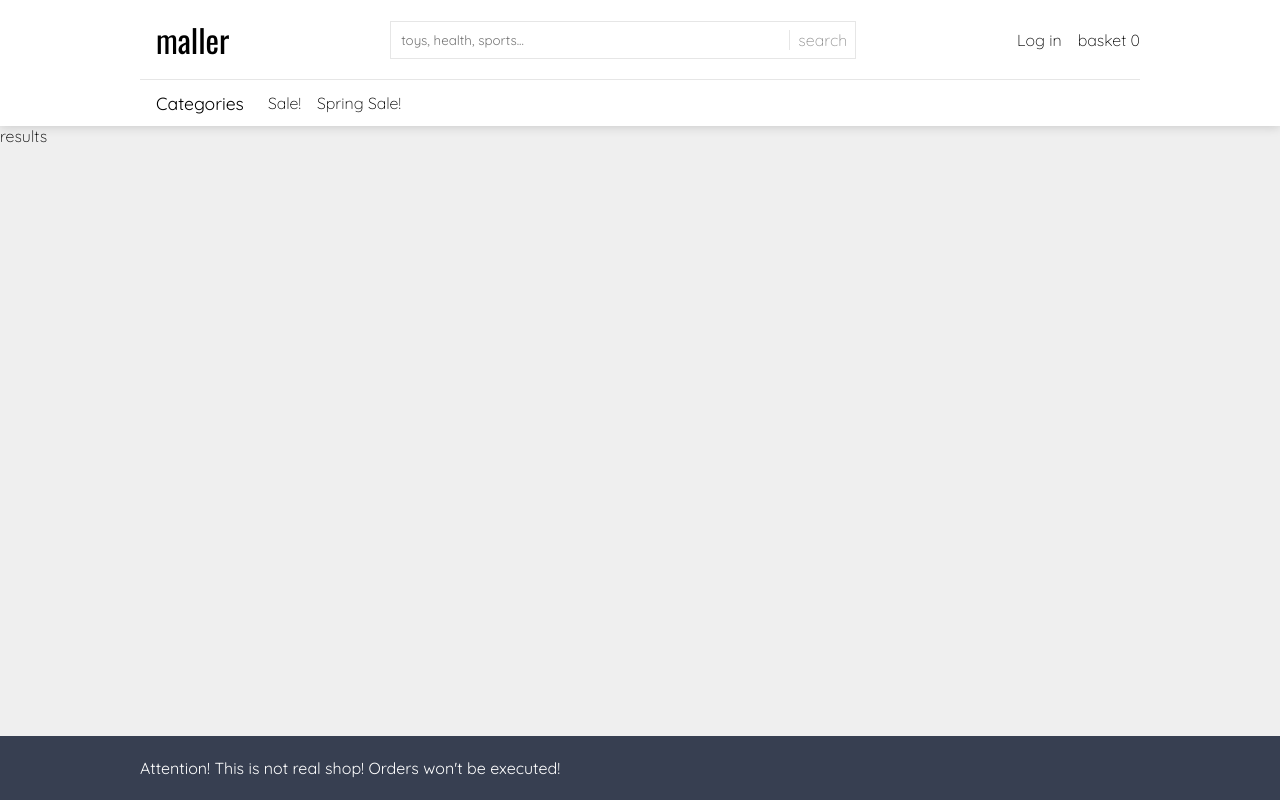
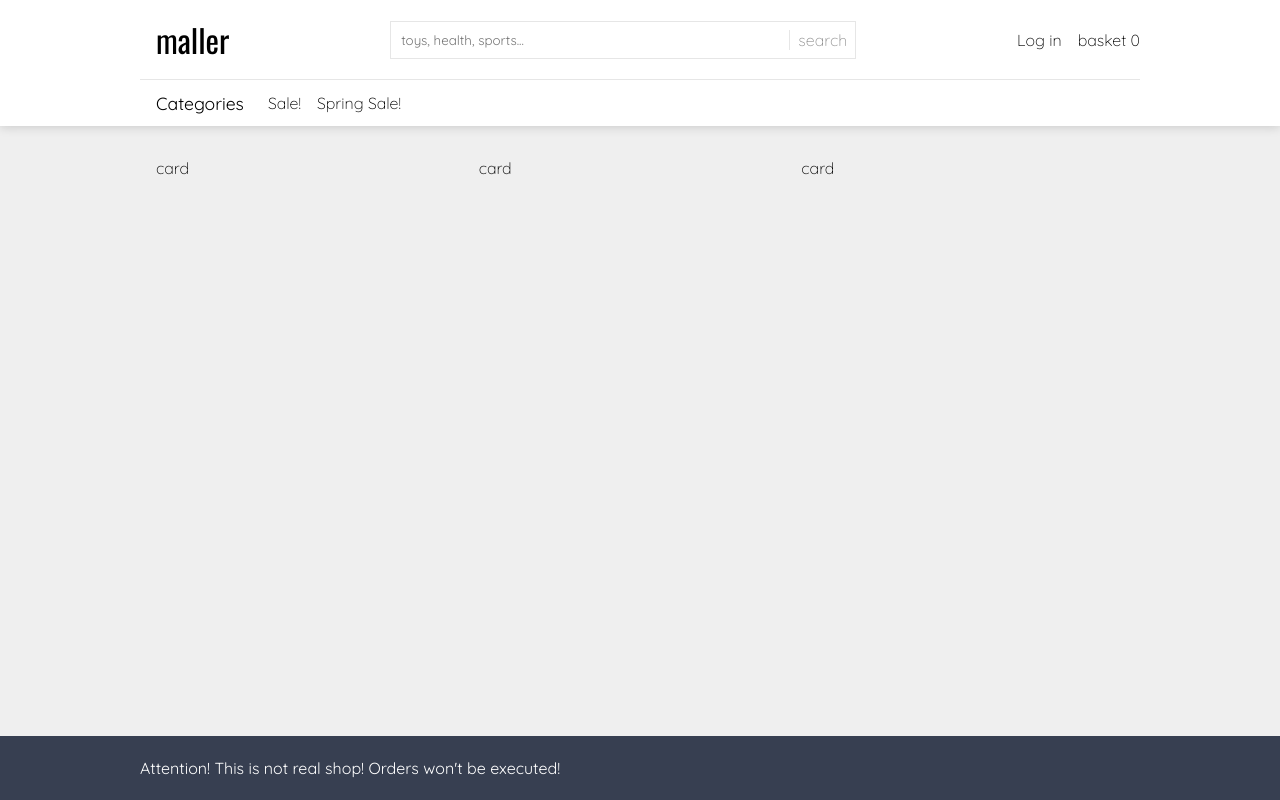
Before and after one commit to krzygrzywygrzy/maller, a React (Create React App) app: page /results in a window 1280 px wide. Built offline with nearby package versions, Linux system fonts and the light colour scheme; no server answers; the database is empty.

Commit message:
resultsReducer, results display, ProductCard

```diff
--- /dev/null
+++ b/src/core/productCard/productCard.tsx
@@ -0,0 +1,14 @@
+import React from "react";
+import Product from "../../interfaces/product";
+
+interface ProductCardProps {
+  product: Product;
+}
+
+const ProductCard: React.FC<ProductCardProps> = ({
+  product,
+}: ProductCardProps) => {
+  return <div className="product-card">card</div>;
+};
+
+export default ProductCard;
--- a/src/interfaces/results.ts
+++ b/src/interfaces/results.ts
@@ -1,4 +1,4 @@
-export default interface Results {
+export default interface ResultsFilter {
   category?: String;
   subcategory?: String;
   phrase?: String;
--- a/src/pages/results/results.css
+++ b/src/pages/results/results.css
@@ -0,0 +1,5 @@
+.product-grid {
+  padding: 0 1rem;
+  display: grid;
+  grid-template-columns: 1fr 1fr 1fr;
+}
--- a/src/pages/results/results.tsx
+++ b/src/pages/results/results.tsx
@@ -1,22 +1,39 @@
 import React from "react";
 import { connect } from "react-redux";
-import Results from "../../interfaces/results";
+import ProductCard from "../../core/productCard/productCard";
+import Product from "../../interfaces/product";
+import ResultsFilter from "../../interfaces/results";
+import "./results.css";
+
 import { rootState } from "../../store/reducers/rootReducer";
 
 interface ResultsPageProps {
-  results: Results;
+  resultsFilters: ResultsFilter;
+  results: Array<Product>;
 }
 
 const ResultsPage: React.FC<ResultsPageProps> = ({
+  resultsFilters,
   results,
 }: ResultsPageProps) => {
-  console.log(results);
+  document.title = "results";
 
-  return <div>results</div>;
+  return (
+    <div>
+      <div className="container">
+        <div className="product-grid">
+          {results.map((item, index) => {
+            return <ProductCard product={item} key={index} />;
+          })}
+        </div>
+      </div>
+    </div>
+  );
 };
 
 const mapStateToProps = (state: rootState) => {
   return {
+    resultsFilters: state.resultsFilters,
     results: state.results,
   };
 };
--- a/src/store/reducers/resultsFilterReducer.ts
+++ b/src/store/reducers/resultsFilterReducer.ts
@@ -1,10 +1,13 @@
-import Results from "../../interfaces/results";
+import ResultsFilter from "../../interfaces/results";
 
-const initState: Results = {};
+const initState: ResultsFilter = {};
 
-type ResultsFilterAction = { type: "SET_RESULTS"; payload: Results };
+type ResultsFilterAction = { type: "SET_RESULTS"; payload: ResultsFilter };
 
-const resultsReducer = (state = initState, action: ResultsFilterAction) => {
+const resultsFilterReducer = (
+  state = initState,
+  action: ResultsFilterAction
+) => {
   switch (action.type) {
     case "SET_RESULTS":
       state = action.payload;
@@ -13,5 +16,5 @@ const resultsReducer = (state = initState, action: ResultsFilterAction) => {
   return state;
 };
 
-export default resultsReducer;
+export default resultsFilterReducer;
 export type { ResultsFilterAction };
--- /dev/null
+++ b/src/store/reducers/resultsReducer.ts
@@ -0,0 +1,30 @@
+import Product from "../../interfaces/product";
+
+const initState: Array<Product> = [
+  {
+    name: "Sempiternal",
+    description: "DAMN GOOD METALCORE LP",
+    price: 40,
+    inStock: 100,
+  },
+  {
+    name: "Sempiternal",
+    description: "DAMN GOOD METALCORE LP",
+    price: 40,
+    inStock: 100,
+  },
+  {
+    name: "Sempiternal",
+    description: "DAMN GOOD METALCORE LP",
+    price: 40,
+    inStock: 100,
+  },
+];
+
+type ResultsAction = { type: "LOAD_PRODUCTS"; payload: Array<Product> };
+
+const resultsReducer = (state = initState, action: ResultsAction) => {
+  return state;
+};
+
+export default resultsReducer;
--- a/src/store/reducers/rootReducer.ts
+++ b/src/store/reducers/rootReducer.ts
@@ -8,8 +8,11 @@ import shoppingBasketReducer from "./shoppingBasketReducer";
 
 import { persistReducer } from "redux-persist";
 import storage from "redux-persist/lib/storage";
+
+import Product from "../../interfaces/product";
+import resultsFilterReducer from "./resultsFilterReducer";
 import ResultsFilter from "../../interfaces/results";
-import resultsReducer from "./resultsFilterReducer";
+import resultsReducer from "./resultsReducer";
 
 /**
  * rootState interface
@@ -19,7 +22,8 @@ interface rootState {
   basket: Basket;
   categories: Array<Category>;
   user: User;
-  results: ResultsFilter;
+  resultsFilters: ResultsFilter;
+  results: Array<Product>;
 }
 
 /**
@@ -29,6 +33,7 @@ const rootReducer = combineReducers<rootState>({
   basket: shoppingBasketReducer,
   categories: categoryReducer,
   user: authReducer,
+  resultsFilters: resultsFilterReducer,
   results: resultsReducer,
 });
 
```
Also changed, not shown: src/interfaces/product.ts (+5 -5 lines), src/core/productCard/productCard.css (added).
